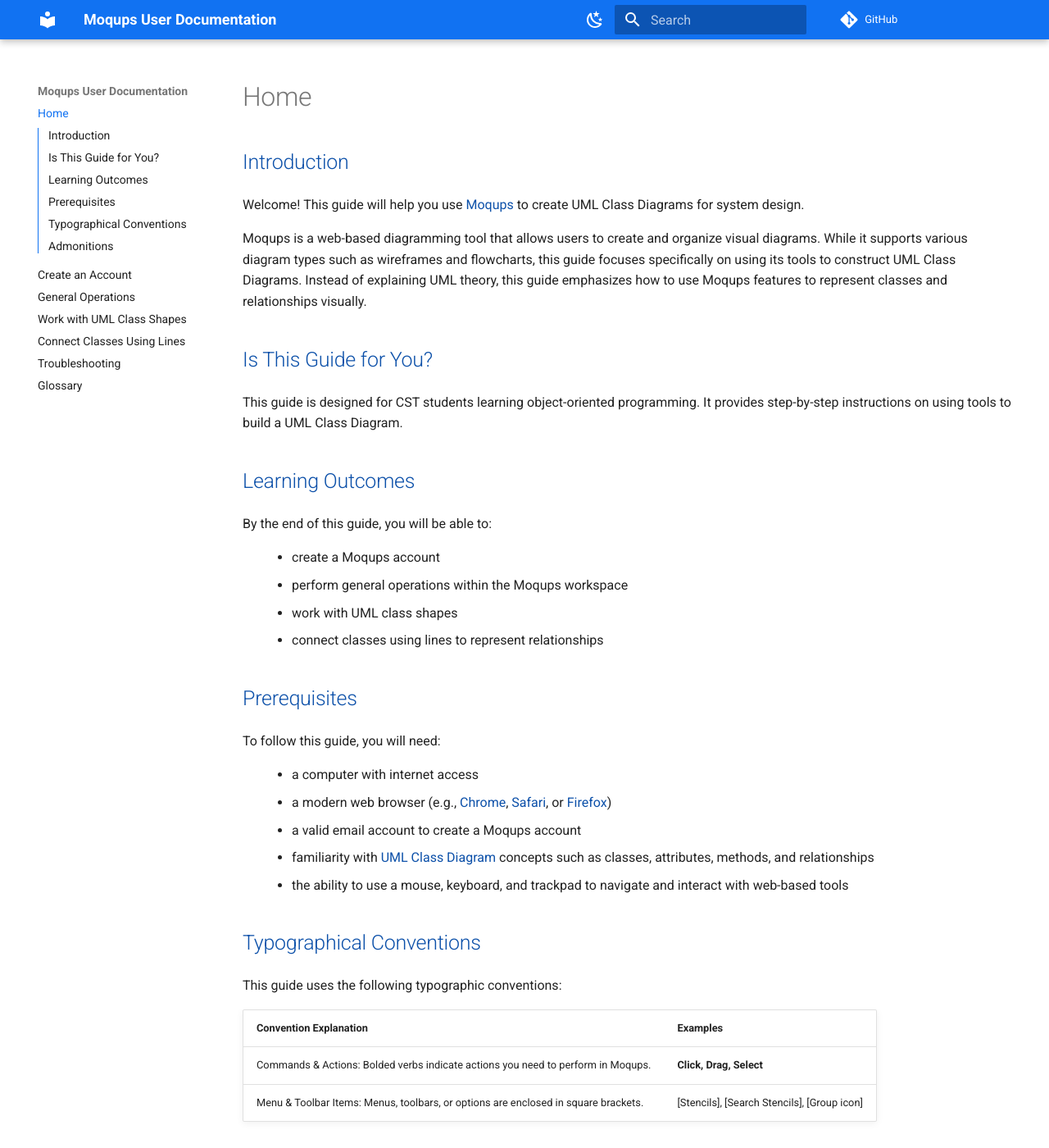
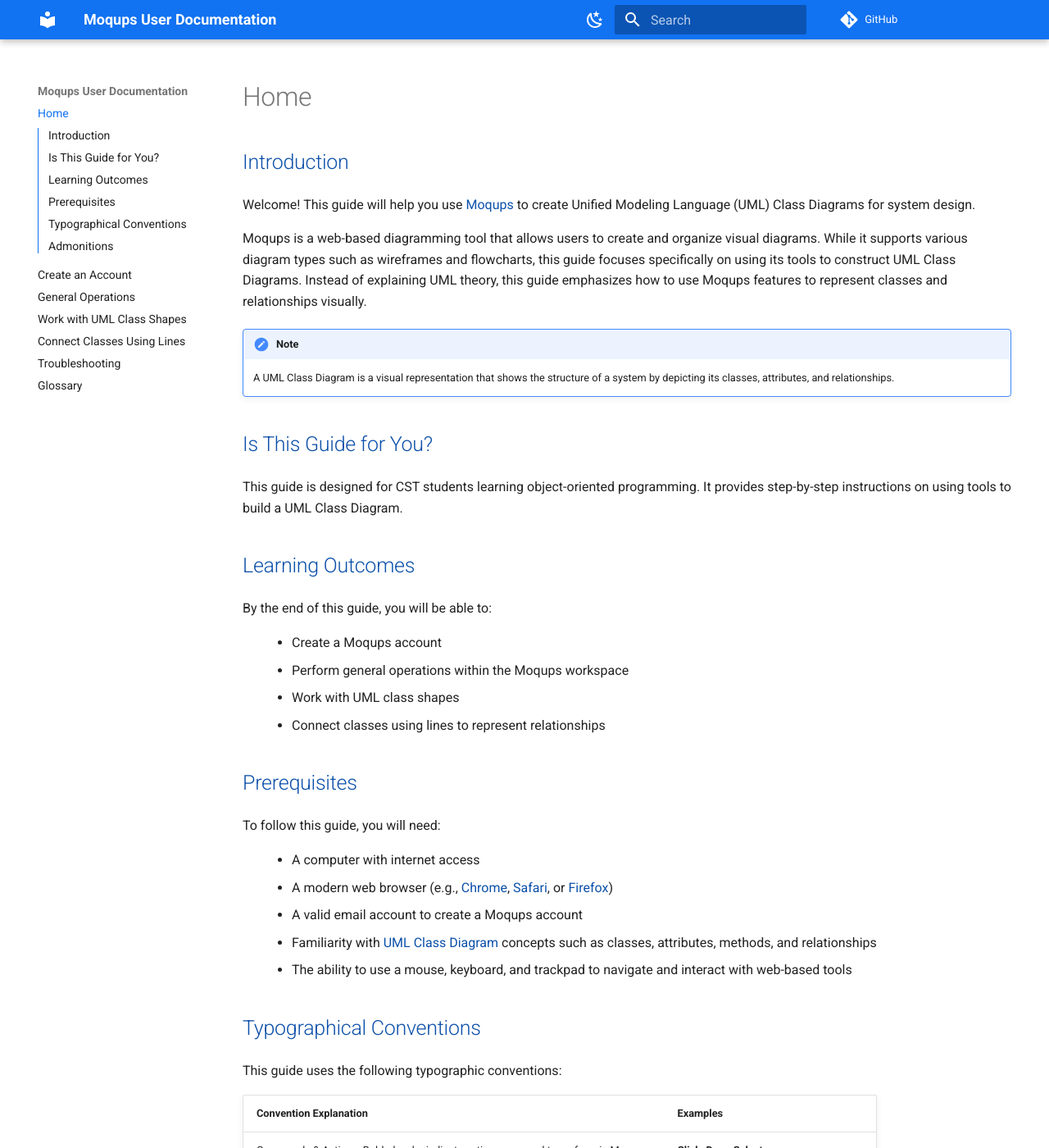
Before and after one commit to mzhao002/Moqups-User-Documentation, an MkDocs documentation site: the page built from docs/index.md, in a window 1280 px wide and 1400 px high. Shown: the whole window at 82% size. Built offline with MkDocs 1.6.1 and Material for MkDocs 9.7.7, drawn with Linux system fonts in a browser that asks for light colours; comment, search, counter and statistics services are not loaded.

Commit message:
Add UML Class Diagram description under introduction section

```diff
--- a/docs/index.md
+++ b/docs/index.md
@@ -2,9 +2,12 @@
 
 ## Introduction
 
-Welcome! This guide will help you use [Moqups](https://moqups.com/) to create UML Class Diagrams for system design.
+Welcome! This guide will help you use [Moqups](https://moqups.com/) to create Unified Modeling Language (UML) Class Diagrams for system design.
 
 Moqups is a web-based diagramming tool that allows users to create and organize visual diagrams. While it supports various diagram types such as wireframes and flowcharts, this guide focuses specifically on using its tools to construct UML Class Diagrams. Instead of explaining UML theory, this guide emphasizes how to use Moqups features to represent classes and relationships visually.
+
+!!! note
+    A UML Class Diagram is a visual representation that shows the structure of a system by depicting its classes, attributes, and relationships.
 
 ## Is This Guide for You?
 
@@ -14,20 +17,20 @@
 
 By the end of this guide, you will be able to:
 
-* create a Moqups account
-* perform general operations within the Moqups workspace
-* work with UML class shapes
-* connect classes using lines to represent relationships
+* Create a Moqups account
+* Perform general operations within the Moqups workspace
+* Work with UML class shapes
+* Connect classes using lines to represent relationships
 
 ## Prerequisites
 
 To follow this guide, you will need:
 
-* a computer with internet access
-* a modern web browser (e.g., [Chrome](https://www.google.com/intl/en_ca/chrome/), [Safari](https://apps.apple.com/ca/app/safari/id1146562112), or [Firefox](https://www.firefox.com/zh-CN/))
-* a valid email account to create a Moqups account
-* familiarity with [UML Class Diagram](https://www.visual-paradigm.com/guide/uml-unified-modeling-language/uml-class-diagram-tutorial/) concepts such as classes, attributes, methods, and relationships
-* the ability to use a mouse, keyboard, and trackpad to navigate and interact with web-based tools
+* A computer with internet access
+* A modern web browser (e.g., [Chrome](https://www.google.com/intl/en_ca/chrome/), [Safari](https://apps.apple.com/ca/app/safari/id1146562112), or [Firefox](https://www.firefox.com/zh-CN/))
+* A valid email account to create a Moqups account
+* Familiarity with [UML Class Diagram](https://www.visual-paradigm.com/guide/uml-unified-modeling-language/uml-class-diagram-tutorial/) concepts such as classes, attributes, methods, and relationships
+* The ability to use a mouse, keyboard, and trackpad to navigate and interact with web-based tools
 
 ## Typographical Conventions
 
```
Also changed, not shown: docs/work-with-UML-class-shapes.md (+3 -3 lines).
